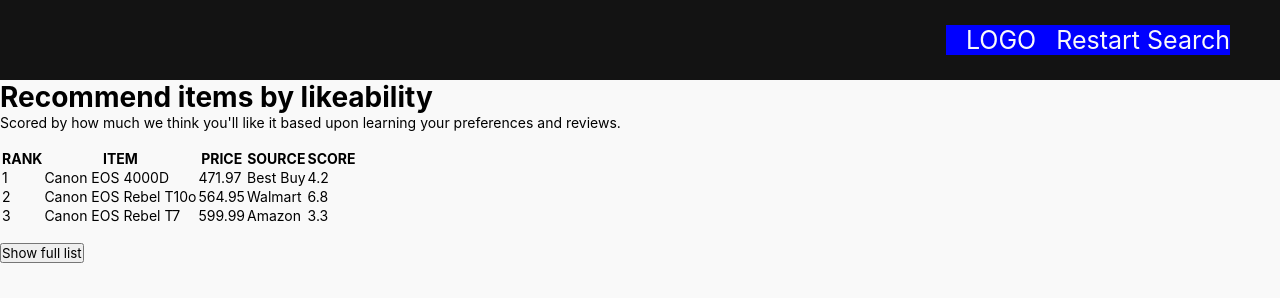
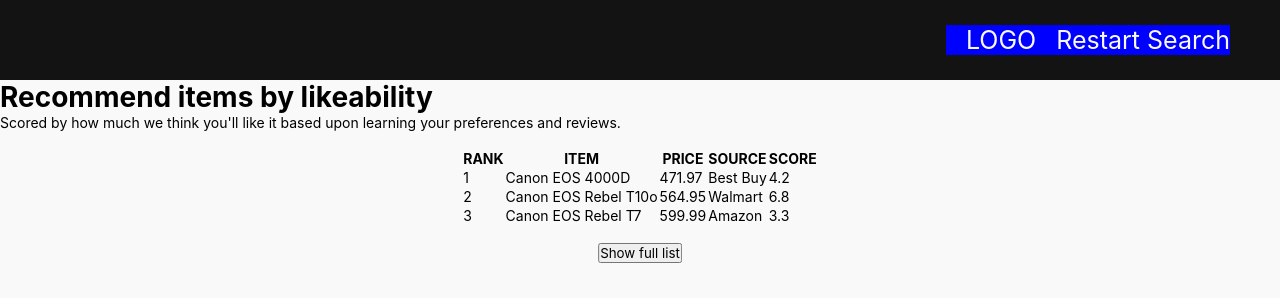
Before and after one commit to tzada8/capstone, a React (Create React App) app in the folder frontend/: page /comparisons in a window 1280 px wide. Shown: the top 298 px of the page. Built offline with nearby package versions, Linux system fonts and the light colour scheme; no server answers.

Commit message:
Centered recommendation table

```diff
--- a/frontend/src/components/recommendation-table/RecommendationTable.css
+++ b/frontend/src/components/recommendation-table/RecommendationTable.css
@@ -0,0 +1,3 @@
+.recommendation-table {
+    margin: auto;
+}
--- a/frontend/src/components/recommendation-table/RecommendationTable.jsx
+++ b/frontend/src/components/recommendation-table/RecommendationTable.jsx
@@ -1,8 +1,10 @@
 import React from "react";
+
+import "./RecommendationTable.css";
 
 function RecommendationTable(props) {
 	return (
-		<table>
+		<table className="recommendation-table">
             <tr>
                 <th>RANK</th>
                 <th>ITEM</th>
--- a/frontend/src/pages/comparisons/Comparisons.css
+++ b/frontend/src/pages/comparisons/Comparisons.css
@@ -0,0 +1,5 @@
+.show-recommendation-table {
+    position: absolute;
+    left: 50%;
+    transform: translateX(-50%);
+}
--- a/frontend/src/pages/comparisons/Comparisons.jsx
+++ b/frontend/src/pages/comparisons/Comparisons.jsx
@@ -1,5 +1,7 @@
 import React, { useState, useEffect } from "react";
 import { useLocation } from "react-router-dom";
+
+import "./Comparisons.css";
 
 import ComparisonSection from "../../components/comparison/comparison-section/ComparisonSection";
 import RecommendationTable from "../../components/recommendation-table/RecommendationTable";
@@ -104,7 +106,7 @@ function Comparisons() {
             <br/>
             <RecommendationTable recommendations={showMoreComparisons ? recommendations2 : recommendations2.slice(0, 3)} />
             <br/>
-            <button onClick={() => setShowMoreComparisons(!showMoreComparisons)}>
+            <button className="show-recommendation-table" onClick={() => setShowMoreComparisons(!showMoreComparisons)}>
                 {showMoreComparisons ? "Hide full list" : "Show full list"}
             </button>
 
```
